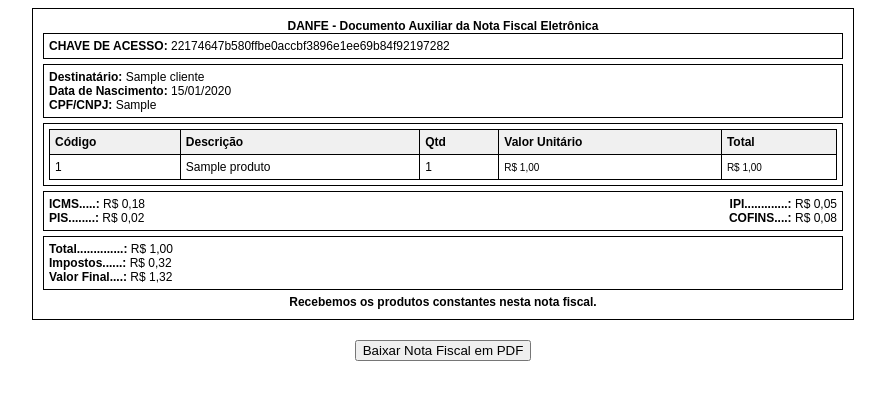
After one commit to Juniorborgesdapaz/CadWeb, a Django app: page /nota_fiscal/1/ in a window 1280 px wide. The commit adds this page. Shown: the top 400 px of the page, without its empty margins (197-1082 px from the left). Run offline with Django 4.2, Linux system fonts and the light colour scheme; a user stored in the database is signed in; tables that the repository leaves empty hold one stand-in row (values such as "Sample post"); some libraries are stand-ins or nearby versions.

Commit message:
finalizado

```diff
--- a/home/models.py
+++ b/home/models.py
@@ -1,5 +1,8 @@
 import locale
 from django.db import models
+import hashlib
+from decimal import Decimal
+
 
 class Categoria(models.Model):
     nome = models.CharField(max_length=100)
--- a/home/urls.py
+++ b/home/urls.py
@@ -39,4 +39,5 @@ urlpatterns = [
     path('editar_item_pedido/<int:id>/', views.editar_item_pedido, name='editar_item_pedido'),
     path('editar_item_pedido/<int:id>/', views.editar_item_pedido, name='editar_item_pedido'),
     path('form_pagamento/<int:id>/', views.form_pagamento, name='form_pagamento'),
+    path('nota_fiscal/<int:id>/', views.nota_fiscal, name='nota_fiscal'),
 ]
--- a/home/views.py
+++ b/home/views.py
@@ -416,3 +416,8 @@ def form_pagamento(request,id):
         'form': form,
     }
     return render(request, 'pedido/pagamento.html',contexto)
+
+@login_required
+def nota_fiscal(request, id):
+    pedido = get_object_or_404(Pedido, pk=id)
+    return render(request, 'pedido/nota_fiscal.html', {'pedido': pedido})
--- a/templates/pedido/lista.html
+++ b/templates/pedido/lista.html
@@ -34,6 +34,7 @@
       <td>
         <button type="button" class="btn btn-info"
           onclick="location.href='{% url 'detalhes_pedido' pedido.id%}'">Detalhes</button>
+          <button type="button" class="btn btn-dark" onclick="location.href='{% url 'nota_fiscal' pedido.id%}'">Nota Fiscal</button>
 
         <button type="button" class="btn btn-danger"
           onclick="confirmClose('{% url 'remover_pedido' pedido.id%}')">Remover</button>
--- /dev/null
+++ b/templates/pedido/nota_fiscal.html
@@ -0,0 +1,138 @@
+<!DOCTYPE html>
+<html lang="pt-br">
+<head>
+    <meta charset="UTF-8">
+    <meta name="viewport" content="width=device-width, initial-scale=1.0">
+    <title>Nota Fiscal - Pedido {{ pedido.id }}</title>
+    <style>
+        body {
+            font-family: Arial, sans-serif;
+            font-size: 12px;
+        }
+        .container {
+            width: 800px;
+            margin: auto;
+            border: 1px solid black;
+            padding: 10px;
+        }
+        .header, .footer {
+            text-align: center;
+            font-weight: bold;
+        }
+        .box {
+            border: 1px solid black;
+            padding: 5px;
+            margin-bottom: 5px;
+        }
+        .details-table {
+            width: 100%;
+            border-collapse: collapse;
+        }
+        .details-table th, .details-table td {
+            border: 1px solid black;
+            padding: 5px;
+            text-align: left;
+        }
+        .details-table th {
+            background-color: #f0f0f0;
+        }
+        .small-text {
+            font-size: 10px;
+        }
+        .total {
+            font-weight: bold;
+            margin-top: 10px;
+        }
+        .no-print {
+            text-align: center;
+            margin-top: 20px;
+        }
+    </style>
+</head>
+<body>
+
+    <div class="container">
+        <div class="header">DANFE - Documento Auxiliar da Nota Fiscal Eletrônica</div>
+
+        <div class="box">
+            <strong>CHAVE DE ACESSO:</strong> {{ pedido.chave_acesso }}
+        </div>
+
+        <div class="box">
+            <strong>Destinatário:</strong> {{ pedido.cliente.nome }}<br>
+            <strong>Data de Nascimento:</strong> {{ pedido.cliente.datanascimento }}<br>
+            <strong>CPF/CNPJ:</strong> {{ pedido.cliente.cpf }}<br>
+        </div>
+
+        <div class="box">
+            <table class="details-table">
+                <thead>
+                    <tr>
+                        <th>Código</th>
+                        <th>Descrição</th>
+                        <th>Qtd</th>
+                        <th>Valor Unitário</th>
+                        <th>Total</th>
+                    </tr>
+                </thead>
+                <tbody>
+                    {% for item in pedido.itempedido_set.all %}
+                    <tr>
+                        <td>{{ item.produto.id }}</td>
+                        <td>{{ item.produto.nome }}</td>
+                        <td>{{ item.qtde }}</td>
+                        <td class="small-text">R$ {{ item.preco|floatformat:2 }}</td>
+                        <td class="small-text">R$ {{ item.calculoTotal|floatformat:2 }}</td>
+                    </tr>
+                    {% endfor %}
+                </tbody>
+            </table>
+        </div>
+
+        <div class="box">
+            <div style="display: flex; justify-content: space-between;">
+                <div>
+                    <strong>ICMS.....:</strong> R$ {{ pedido.icms|floatformat:2 }}<br>
+                    <strong>PIS........:</strong> R$ {{ pedido.pis|floatformat:2 }}
+                </div>
+                <div style="text-align: right;">
+                    <strong>IPI.............:</strong> R$ {{ pedido.ipi|floatformat:2 }}<br>
+                    <strong>COFINS....:</strong> R$ {{ pedido.cofins|floatformat:2 }}
+                </div>
+            </div>
+        </div>
+
+
+        <div class="box">
+            <strong>Total..............:</strong> R$ {{ pedido.total|floatformat:2 }}<br>
+            <strong>Impostos......:</strong> R$ {{ pedido.total_impostos|floatformat:2 }}<br>
+            <strong>Valor Final....:</strong> R$ {{ pedido.total_com_impostos|floatformat:2 }}
+        </div>
+
+        <div class="footer">Recebemos os produtos constantes nesta nota fiscal.</div>
+
+    </div>
+
+    <div class="no-print">
+        <button onclick="gerarPDF()">Baixar Nota Fiscal em PDF</button>
+    </div>
+
+    <script src="https://cdnjs.cloudflare.com/ajax/libs/html2canvas/1.4.1/html2canvas.min.js"></script>
+    <script src="https://cdnjs.cloudflare.com/ajax/libs/jspdf/2.5.1/jspdf.umd.min.js"></script>
+
+    <script>
+        function gerarPDF() {
+            const { jsPDF } = window.jspdf;
+
+            html2canvas(document.querySelector('.container')).then(canvas => {
+                const imgData = canvas.toDataURL('image/png');
+                const doc = new jsPDF('p', 'mm', 'a4');
+
+                doc.addImage(imgData, 'PNG', 10, 10, 190, 0);
+                doc.save('NotaFiscal.pdf');
+            });
+        }
+    </script>
+
+</body>
+</html>
```
Also changed, not shown: templates/pedido/detalhes.html (+41 -35 lines).
